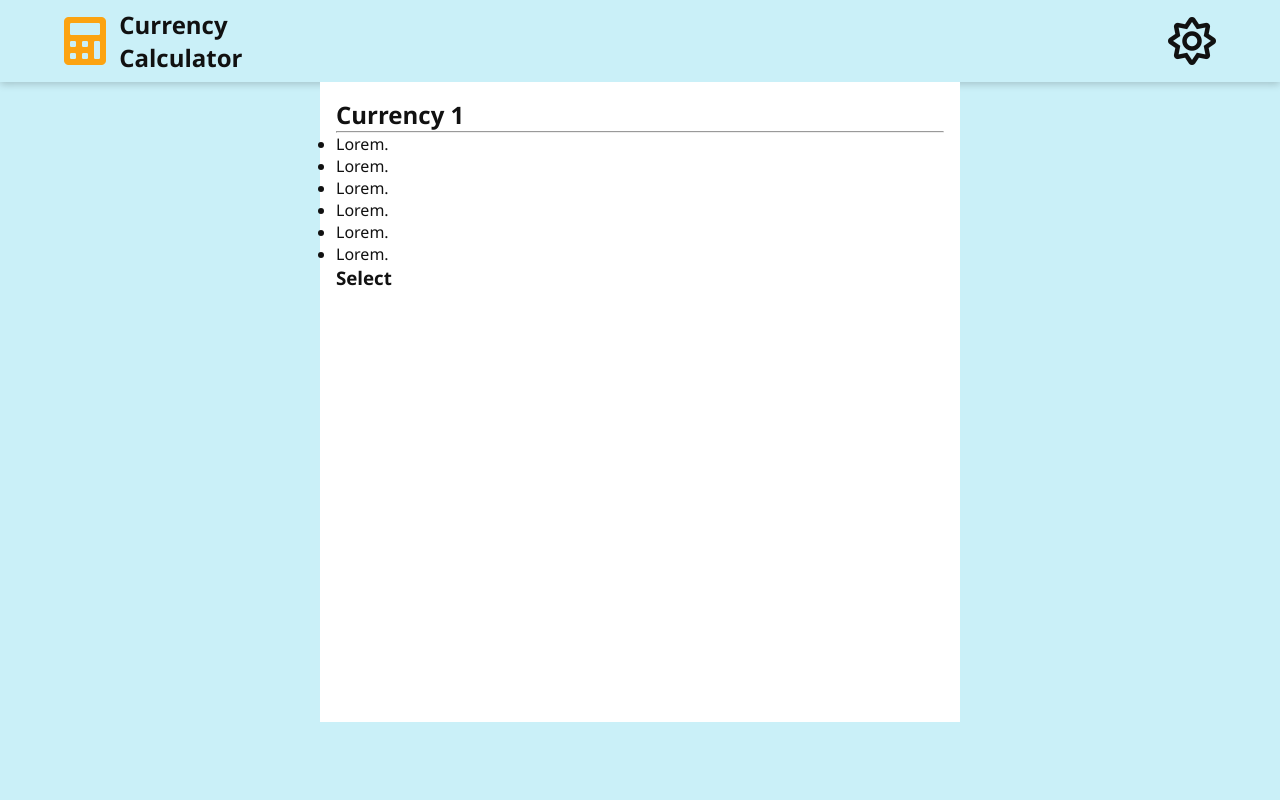
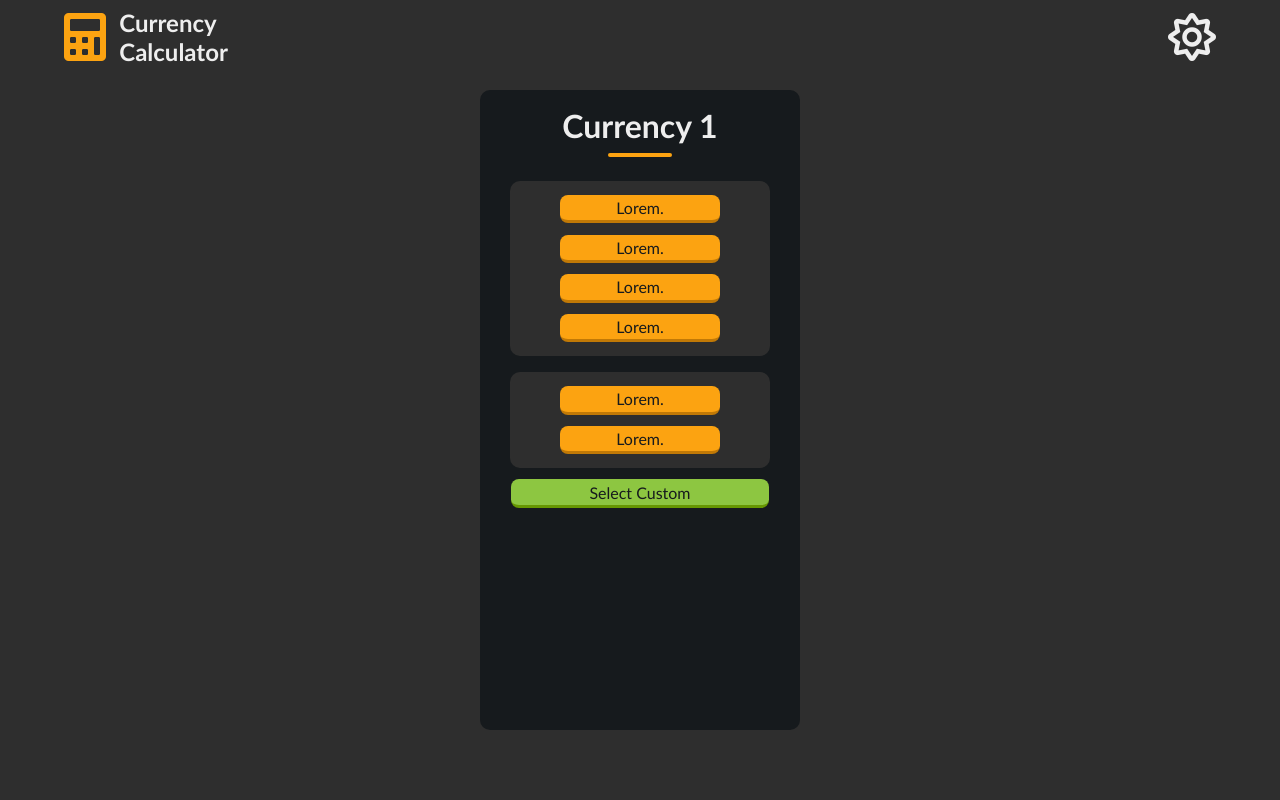
Before and after one commit to masterpranay1/ExchangeRateCalculator, a plain HTML site: page index.html in a window 1280 px wide. Drawn offline with Linux system fonts and the light colour scheme.

Commit message:
all styling done

```diff
--- a/css/container.css
+++ b/css/container.css
@@ -0,0 +1,174 @@
+.container
+{
+    width: 80%;
+    max-width: 20em;
+
+    height: fit-content;
+    min-height: 80vh;
+    position: relative;
+
+    margin: 0 auto;
+    margin-top: 1em;
+
+}
+
+.page
+{
+    position: absolute;
+    top: 0;
+    bottom: 0;
+    left: 0;
+    right: 0;
+
+    width: 100%;
+    height: 100%;
+
+    padding: 1em;
+
+    background: var(--clr-secondary);
+
+    box-shadow: var(--shadow);
+    border-radius: 10px;
+
+    overflow-y: hidden;
+}
+
+h2
+{
+    font-size: 2em;
+    text-align: center;
+}
+
+hr
+{
+    width: 4em;
+    margin: 0.5em auto;
+
+    border : none;
+    border-bottom: 2.5px solid var(--clr-btn);
+    border-top: 2.5px solid var(--clr-btn);
+    border-radius: 40px;
+}
+
+ul, .display
+{
+    list-style: none;
+    background: var(--clr-primary);
+
+    width: 90%;
+    max-width: 20em;
+    height: fit-content;
+
+    padding: 1%;
+    margin: 0 auto;
+    margin-top: 1em;
+
+    border-radius: 10px;
+}
+
+button
+{
+    all: unset;
+}
+li, button
+{
+    background: var(--clr-btn);
+    margin: 0.7em auto;
+
+    width: 70%;
+    max-width: 10em;
+    padding: 0.2em 0.4em;
+
+    text-align: center;
+    color: var(--clr-secondary);
+
+    border-bottom: 3px solid var(--clr-btn-border);
+    border-radius: 8px;
+
+    cursor: pointer;
+}
+
+.custom
+{
+    width: 100%;
+    text-align: center;
+}
+.custom button
+{
+    background : var(--clr-success);
+    border-color: rgb(102, 151, 2);
+
+    width: 85%;
+    max-width: 20em;
+}
+
+.page
+{
+    width: 100%;
+    height: 100%;
+
+    display: flex;
+    flex-direction: column;
+}
+
+input
+{
+    background: var(--clr-primary);
+
+    outline: none;
+    border: none;
+
+    padding: 0.5em 0.6em;
+    width: 90%;
+
+    margin: 0 auto;
+
+    font-size: 1.1em;
+}
+.display
+{
+    padding: 1em;
+    margin-bottom: 2em;
+}
+.display h2
+{
+    text-align: left;
+    color: var(--clr-success);
+}
+
+section
+{
+    position: absolute;
+    top: 5em;
+    left: 0;
+    right: 0;
+    bottom: 0;
+
+    background: var(--clr-primary);
+
+    border-radius: 10px;
+
+    transition: 1s;
+    transform: translateY(100%);
+
+    border-radius: 20px 20px 0 0;
+
+    overflow-y: scroll;
+
+    border: 1px solid var(--clr-secondary);
+}
+::-webkit-scrollbar
+{
+    display: none;
+}
+
+.active
+{
+    display: flex;
+    opacity: 1;
+}
+.hide
+{
+    display: none;
+    opacity: 0;
+}
--- a/css/style.css
+++ b/css/style.css
@@ -7,23 +7,25 @@
 
 html
 {
-    font-family: 'Segoe UI', sans-serif;
+    font-family: 'Gill Sans', sans-serif;
 }
 
 :root
 {
-    --clr-primary : #caf0f8;
+    --clr-primary : #daf2f8;
     --clr-secondary : #fff;
     --clr-btn : #fca311;
+    --clr-btn-border : #b37004cc;
     --clr-text : #111;
-    --shadow : 0 2px 8px 0 rgba(0, 0, 0, 0.2);
+    --clr-success : #8dc641;
+    --shadow : 0 2px 10px 0 rgba(0, 0, 0, 0.2);
 }
 .dark-theme
 {
-    --clr-primary : #000000;
-    --clr-secondary : #14213d;
+    --clr-primary : #2e2e2e;
+    --clr-secondary : #161a1d;
     --clr-text : #eee;
-    --shadow : none;
+    --shadow : 0 2px 10px 0 rgba(153, 152, 152, 0);
 }
 
 
@@ -69,44 +71,7 @@ h1
 i.fa-sun
 {
     margin-left: auto;
-}
-
-.container
-{
-    width: 50%;
-    max-width: 40em;
-
-    height: 80vh;
-    background: var(--clr-secondary);
-
-    position: relative;
-
-    margin: auto;
-}
-
-.page
-{
-    position: absolute;
-    top: 0;
-    bottom: 0;
-    left: 0;
-    right: 0;
-
-    padding: 1em;
-
-}
-
-.active
-{
-    display: block;
-    opacity: 1;
-    pointer-events: visible;
-}
-.hide
-{
-    display: none;
-    opacity: 0;
-    pointer-events: none;
+    cursor: pointer;
 }
 
 @media (max-width : 768px)
--- a/index.html
+++ b/index.html
@@ -1,5 +1,6 @@
 <!DOCTYPE html>
 <html lang="en">
+
 <head>
     <meta charset="UTF-8">
     <meta http-equiv="X-UA-Compatible" content="IE=edge">
@@ -7,13 +8,16 @@
     <title>Document</title>
 
     <!-- external stylesheets -->
-    <link rel="stylesheet" href="https://cdnjs.cloudflare.com/ajax/libs/font-awesome/5.15.2/css/all.min.css" integrity="sha512-HK5fgLBL+xu6dm/Ii3z4xhlSUyZgTT9tuc/hSrtw6uzJOvgRr2a9jyxxT1ely+B+xFAmJKVSTbpM/CuL7qxO8w==" crossorigin="anonymous" />
+    <link rel="stylesheet" href="https://cdnjs.cloudflare.com/ajax/libs/font-awesome/5.15.2/css/all.min.css"
+        integrity="sha512-HK5fgLBL+xu6dm/Ii3z4xhlSUyZgTT9tuc/hSrtw6uzJOvgRr2a9jyxxT1ely+B+xFAmJKVSTbpM/CuL7qxO8w=="
+        crossorigin="anonymous" />
 
     <!-- internal stylesheet -->
     <link rel="stylesheet" href="css/style.css">
     <link rel="stylesheet" href="css/container.css">
 </head>
-<body>
+
+<body class="dark-theme">
     <div class="modal hide">
         <p>Lorem ipsum dolor sit amet consectetur adipisicing elit. Cumque, molestias.</p>
         <button>OK</button>
@@ -41,17 +45,42 @@
                     <li>Lorem.</li>
                 </ul>
                 <div class="custom">
-                <h3>Select</h3>
+                    <button>Select Custom</button>
                 </div>
+                <section>
+                    <ul>
+                        <li>lorem</li>
+                        <li>lorem</li>
+                        <li>lorem</li>
+                        <li>lorem</li>
+                        <li>lorem</li>
+                        <li>lorem</li>
+                        <li>lorem</li>
+                        <li>lorem</li>
+                        <li>lorem</li>
+                        <li>lorem</li>
+                        <li>lorem</li>
+                        <li>lorem</li>
+                        <li>lorem</li>
+                        <li>lorem</li>
+                    </ul>
+                </section>
         </div>
         <div class="page calc-page hide">
-            <label for="amount"></label>
-            <input type="text" name="amount">
+            <label for="amount">
+                <h2>Amount</h2>
+            </label>
+            <hr>
+            <input type="number" name="amount">
+            <div class="display">
                 <h3>1 INR = </h3>
                 <h2>72 USD</h2>
+            </div>
             <button>Change Currency</button>
             <button>Swap</button>
         </div>
     </div>
+    <script src="js/script.js"></script>
 </body>
+
 </html>
--- a/js/script.js
+++ b/js/script.js
@@ -0,0 +1,10 @@
+const body = document.querySelector('body');
+
+document.querySelector('i.fa-sun').addEventListener('click', function(){
+    // console.log('hi');
+    body.classList.toggle('dark-theme');
+});
+
+document.querySelector('div.custom button').addEventListener('click', function(){
+    document.querySelector('section').style.transform = 'translateY(0)';
+});
```
Lines whose indentation alone changed are shown as unchanged.
